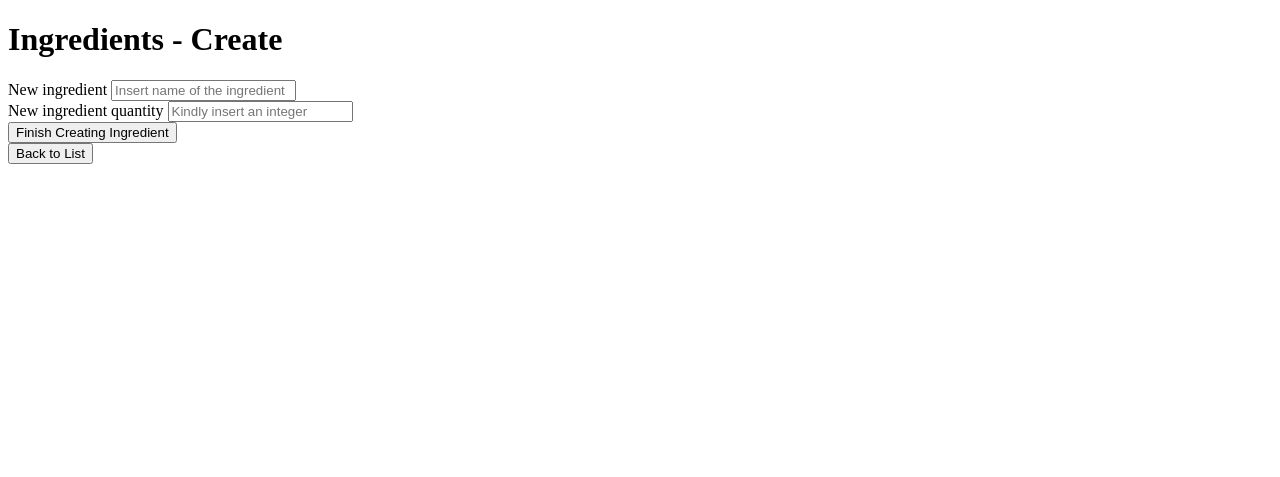
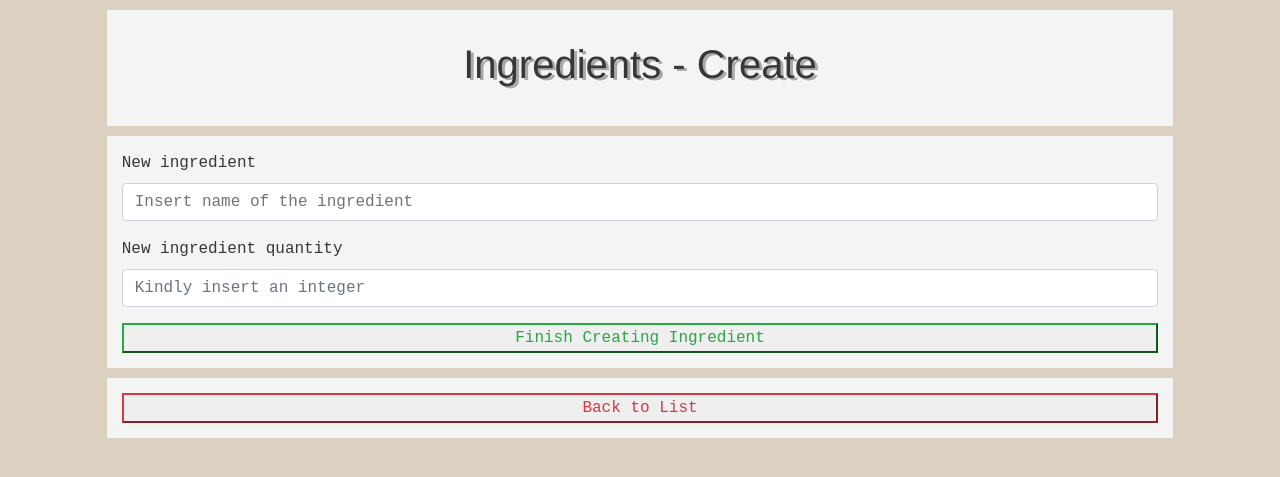
Before and after one commit to dokkaebae/thegoodplace, a Django app: page /ingredients-create in a window 1280 px wide. Shown: the top 477 px of the page. Run offline with Django 3.2, Linux system fonts and the light colour scheme; some libraries are stand-ins or nearby versions.

Commit message:
Added css to ingredients create

```diff
--- a/templates/ingredients_create_form.html
+++ b/templates/ingredients_create_form.html
@@ -2,32 +2,35 @@
 <html>
   <head>
     <title>Ingredients - Create</title>
+
+    <link rel="stylesheet" href="/static/bootstrap.min.css">
+    <link rel="stylesheet" href="/static/styles.css">
   </head>
 
   <body>
-    <div>
+    <div class="col-lg-10 col-lg-10 mx-auto container">
       <h1 id="page_header">Ingredients - Create</h1>
     </div>
 
-    <div>
+    <div class="col-lg-10 col-lg-10 mx-auto container">
       <form>
-        <div>
+        <div class="form-group">
           <label>New ingredient</label>
-          <input type="text" placeholder="Insert name of the ingredient">
+          <input type="text" class="form-control" placeholder="Insert name of the ingredient">
+        </div>
+        <div class="form-group">
+          <label>New ingredient quantity</label>
+          <input type="text" class="form-control" placeholder="Kindly insert an integer">
         </div>
         <div>
-          <label>New ingredient quantity</label>
-          <input type="text" placeholder="Kindly insert an integer">
-        </div>
-        <div>
-          <button type="submit">Finish Creating Ingredient</button>
+          <button type="submit" class="btn-block btn-outline-success">Finish Creating Ingredient</button>
         </div>
       </form>
     </div>
 
-    <div>
+    <div class="col-lg-10 col-lg-10 mx-auto container">
       <form method="get" action="http://localhost:8000/ingredients-list">
-        <button type="submit" id="back_button">Back to List</button>
+        <button type="submit" class="btn-block btn-outline-danger" id="back_button">Back to List</button>
       </form>
     </div>
   </body>
```
